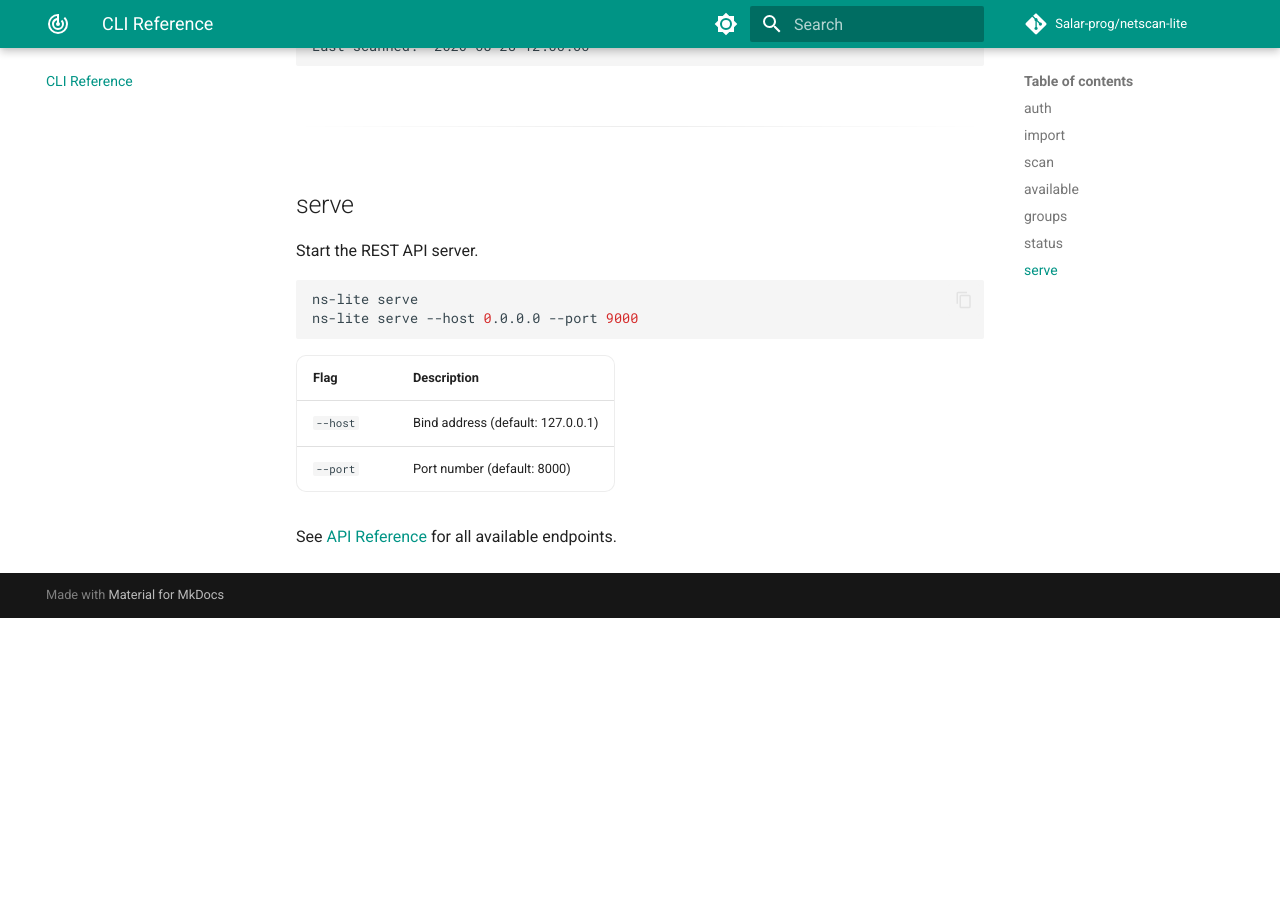
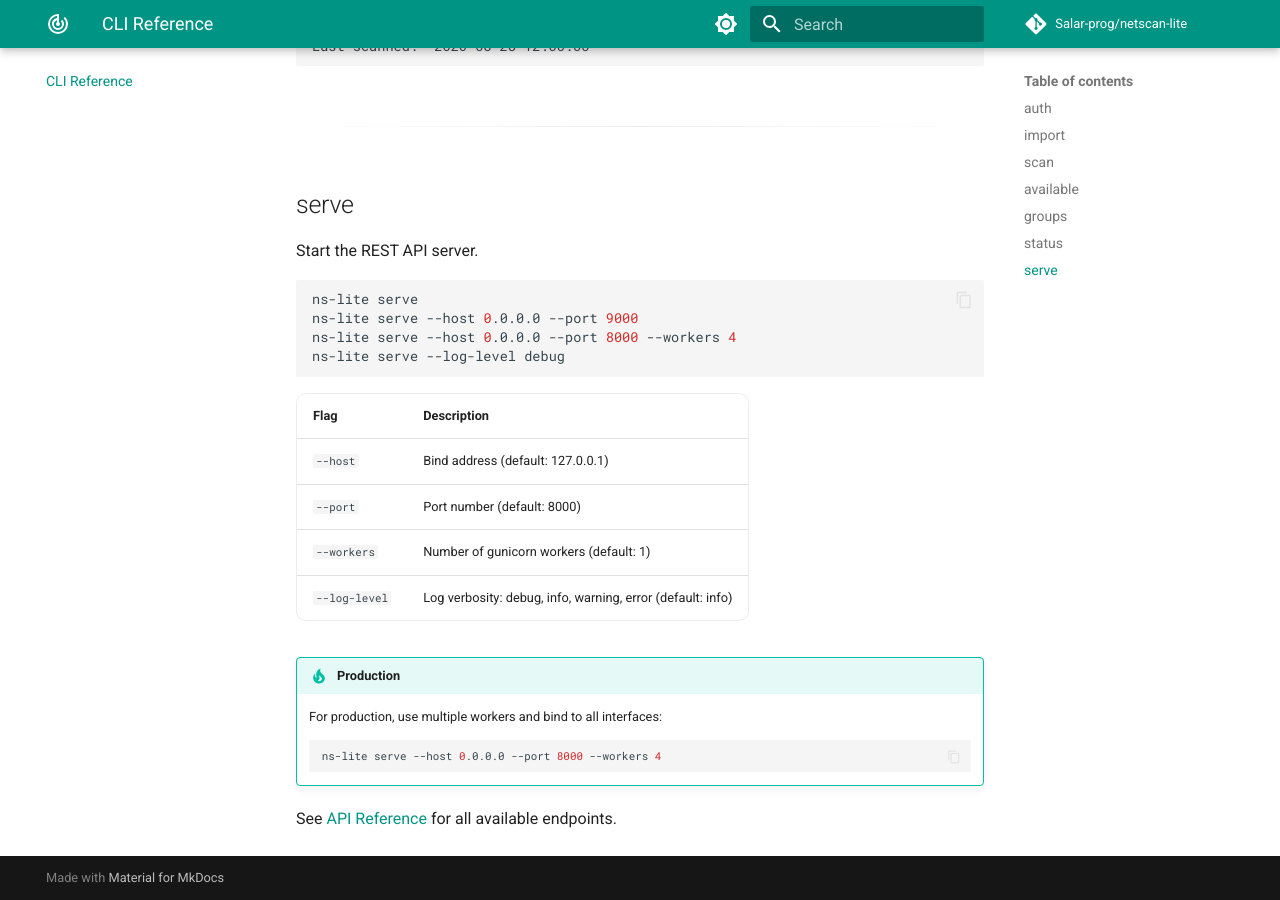
Before and after one commit to Salar-prog/netscan-lite, an MkDocs documentation site: the page built from docs/cli.md, in a window 1280 px wide and 900 px high, scrolled down 3752 px. Built offline with MkDocs 1.6.1 and Material for MkDocs 9.7.7, drawn with Linux system fonts in a browser that asks for light colours; comment, search, counter and statistics services are not loaded; before the commit the page ends 4370 px from its top, so only the background shows below that.

Commit message:
docs: update cli.md with --workers and --log-level flags

````diff
--- a/docs/cli.md
+++ b/docs/cli.md
@@ -163,11 +163,23 @@ Start the REST API server.
 ```bash
 ns-lite serve
 ns-lite serve --host 0.0.0.0 --port 9000
+ns-lite serve --host 0.0.0.0 --port 8000 --workers 4
+ns-lite serve --log-level debug
 ```
 
 | Flag | Description |
 |------|-------------|
 | `--host` | Bind address (default: 127.0.0.1) |
 | `--port` | Port number (default: 8000) |
+| `--workers` | Number of gunicorn workers (default: 1) |
+| `--log-level` | Log verbosity: debug, info, warning, error (default: info) |
+
+!!! tip "Production"
+
+    For production, use multiple workers and bind to all interfaces:
+
+    ```bash
+    ns-lite serve --host 0.0.0.0 --port 8000 --workers 4
+    ```
 
 See [API Reference](api.md) for all available endpoints.
````
